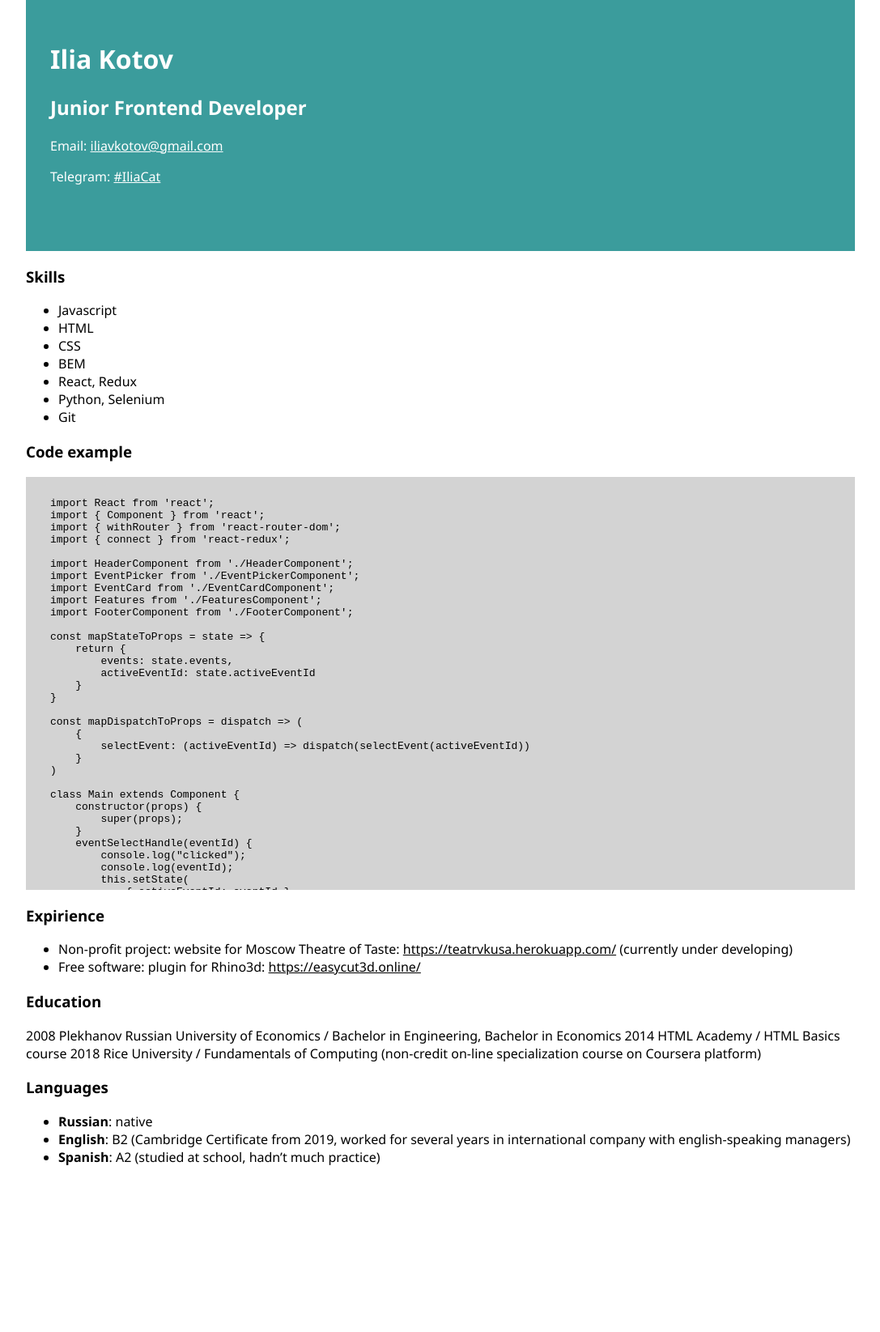
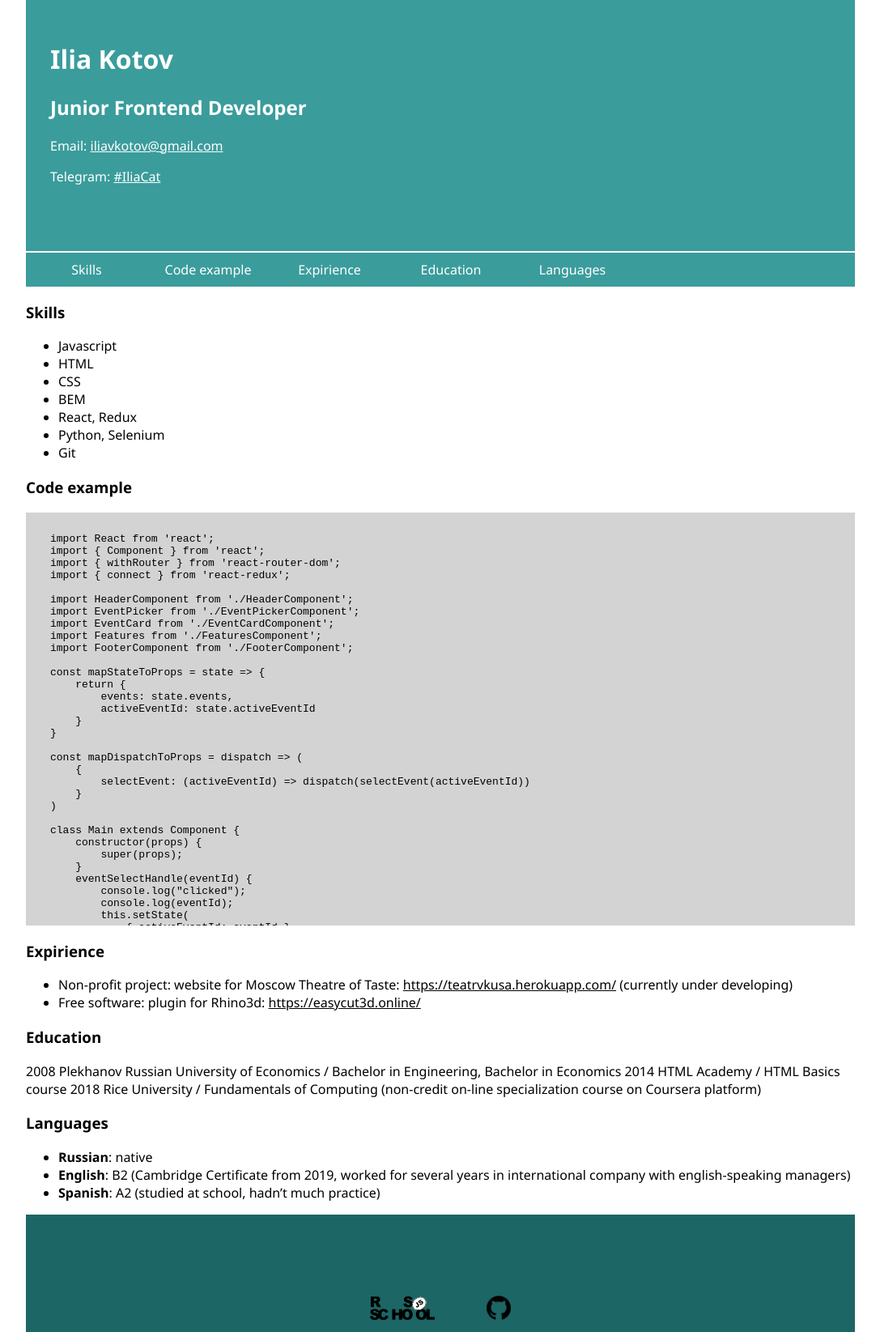
Before and after one commit to Beljar/rsschool-cv, a plain HTML site: page index.html in a window 1280 px wide. Shown: the whole page at 81% size, without its empty margins (96-1183 px from the left). Before the commit the page ends 1456 px from the top, so only its background shows below. Drawn offline with Linux system fonts and the light colour scheme; grey boxes are pictures that could not be loaded.

Commit message:
feat: add nav, add footer

```diff
--- a/index.html
+++ b/index.html
@@ -9,7 +9,7 @@
 
 <body>
   <div class="container">
-    <div class="cv__header" itemscope itemtype="https://schema.org/Person">
+    <header class="cv__header" itemscope itemtype="https://schema.org/Person">
       <div class="cv__person-info">
         <h1 itemprop="name">Ilia Kotov</h1>
         <h2 itemprop="jobTitle">Junior Frontend Developer</h2>
@@ -18,7 +18,17 @@
       </div>
       <img class="cv__photo" src="https://sun9-11.userapi.com/t8flw-XCQvLi68JZIUD_lKsSsTfis1ObaEGchw/vVBQI48TKDY.jpg"
         alt="Photo of Ilia Kotov">
-    </div>
+    </header>
+    <main>
+      <nav class="cv__nav">
+        <ul class="nav__menu">
+          <li class="nav__itm"><a class="nav__link" href="#skills">Skills</a></li>
+          <li class="nav__itm"><a class="nav__link" href="#code">Code example</a></li>
+          <li class="nav__itm"><a class="nav__link" href="#expirience">Expirience</a></li>
+          <li class="nav__itm"><a class="nav__link" href="#education">Education</a></li>
+          <li class="nav__itm"><a class="nav__link" href="#languages">Languages</a></li>
+        </ul>
+      </nav>
       <section id="skills">
         <h3>Skills</h3>
         <ul>
@@ -97,7 +107,7 @@ export default withRouter(connect(mapStateToProps, mapDispatchToProps)(Main));
                 </code>
             </pre>
       </section>
-    <section  id="Expirience">
+      <section id="expirience">
         <h3>Expirience</h3>
         <ul>
           <li>Non-profit project: website for Moscow Theatre of Taste: <a
@@ -107,7 +117,7 @@ export default withRouter(connect(mapStateToProps, mapDispatchToProps)(Main));
           </li>
         </ul>
       </section>
-    <section  id="education">
+      <section id="education">
         <h3>Education</h3>
         <p>
           2008 Plekhanov Russian University of Economics / Bachelor in Engineering, Bachelor in Economics
@@ -116,7 +126,7 @@ export default withRouter(connect(mapStateToProps, mapDispatchToProps)(Main));
           platform)
         </p>
       </section>
-    <section  id="languages">
+      <section id="languages">
         <h3>Languages</h3>
         <ul>
           <li><b>Russian</b>: native</li>
@@ -125,6 +135,16 @@ export default withRouter(connect(mapStateToProps, mapDispatchToProps)(Main));
           <li><b>Spanish</b>: A2 (studied at school, hadn’t much practice)</li>
         </ul>
       </section>
+    </main>
+
+    <footer class="cv__footer">
+      <div>
+              <a class="footer__link" href="https://rs.school/js/"><img class="footer__rs-img" src='./img/rs_school_js.svg'
+          alt="rsschool"></a>
+        <a class="footer__link" href="https://github.com/Beljar"><img class="footer__gh-img" src='./img/github.png'
+    alt="rsschool"></a>
+</div>
+    </footer>
   </div>
 </body>
 
--- a/style.css
+++ b/style.css
@@ -19,6 +19,33 @@ a {
 .cv__header a {
   color: white;
 }
+.cv__nav {
+  position: sticky;
+  top: 0;
+  background-color: #3b9c9c;
+  border-top: 2px solid white;
+}
+.nav__menu {
+  display: flex;
+  list-style-type: none;
+  margin: 0;
+  padding: 0;
+}
+.nav__itm {
+  margin: 0;
+  padding: 0;
+}
+.nav__link {
+  display: block;
+  color: white;
+  width: 150px;
+  padding: 10px 0;
+  text-align: center;
+  text-decoration: none;
+}
+.nav__link:hover {
+  background-color: #66bebe;
+}
 .cv__photo {
   width: 250px;
   height: 250px;
@@ -38,6 +65,21 @@ a {
   padding-left: 30px;
   background-color: #d3d3d3;
 }
+.cv__footer{
+  display: flex;
+  padding: 100px 50px 10px 50px;
+  justify-content: center;
+  background-color: #1c6666;
+}
+.footer__link{
+margin: 30px;
+}
+.footer__rs-img{
+  height: 30px;
+}
+.footer__gh-img{
+  height: 30px;
+}
 section:target {
-  background-color: #FFFF00;
+  background-color: #ffff00;
 }
```
Also changed, not shown: img/github.png (added), img/rs_school_js.svg (added). Lines whose indentation alone changed are shown as unchanged.
